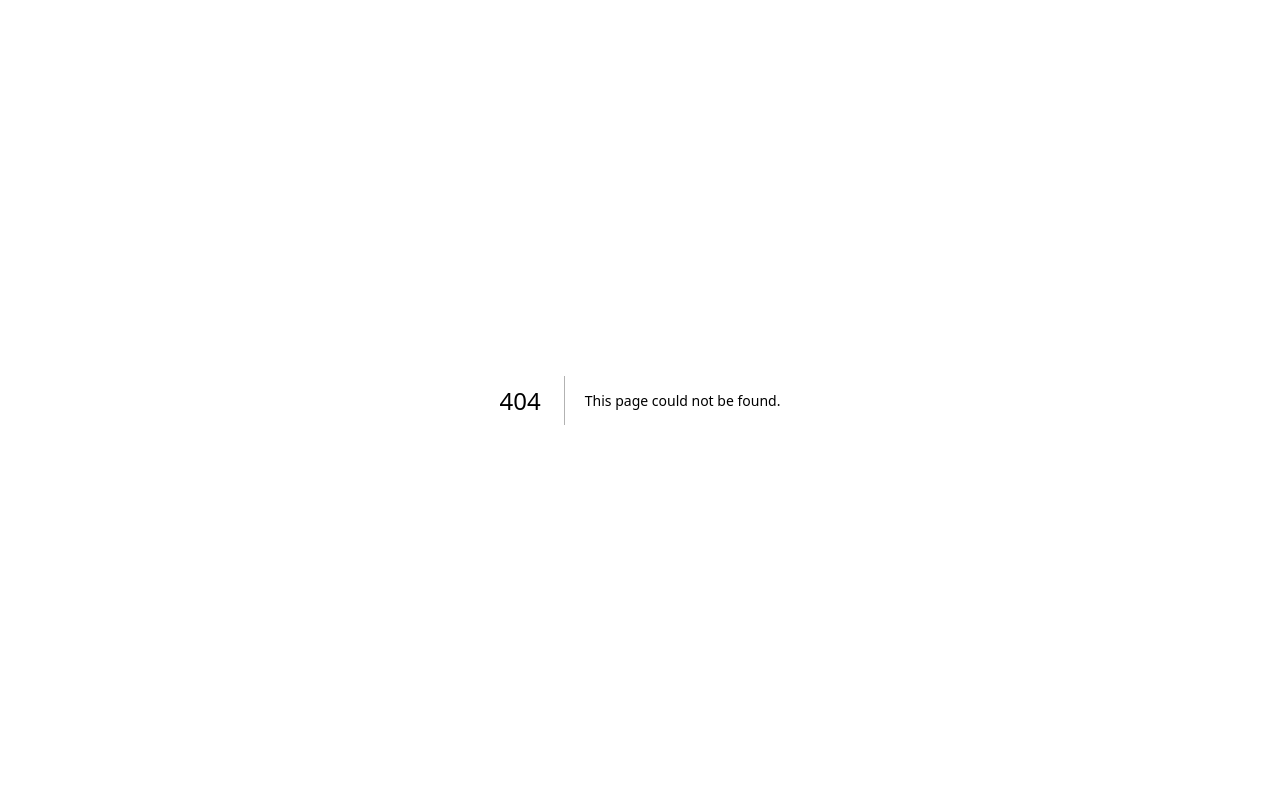
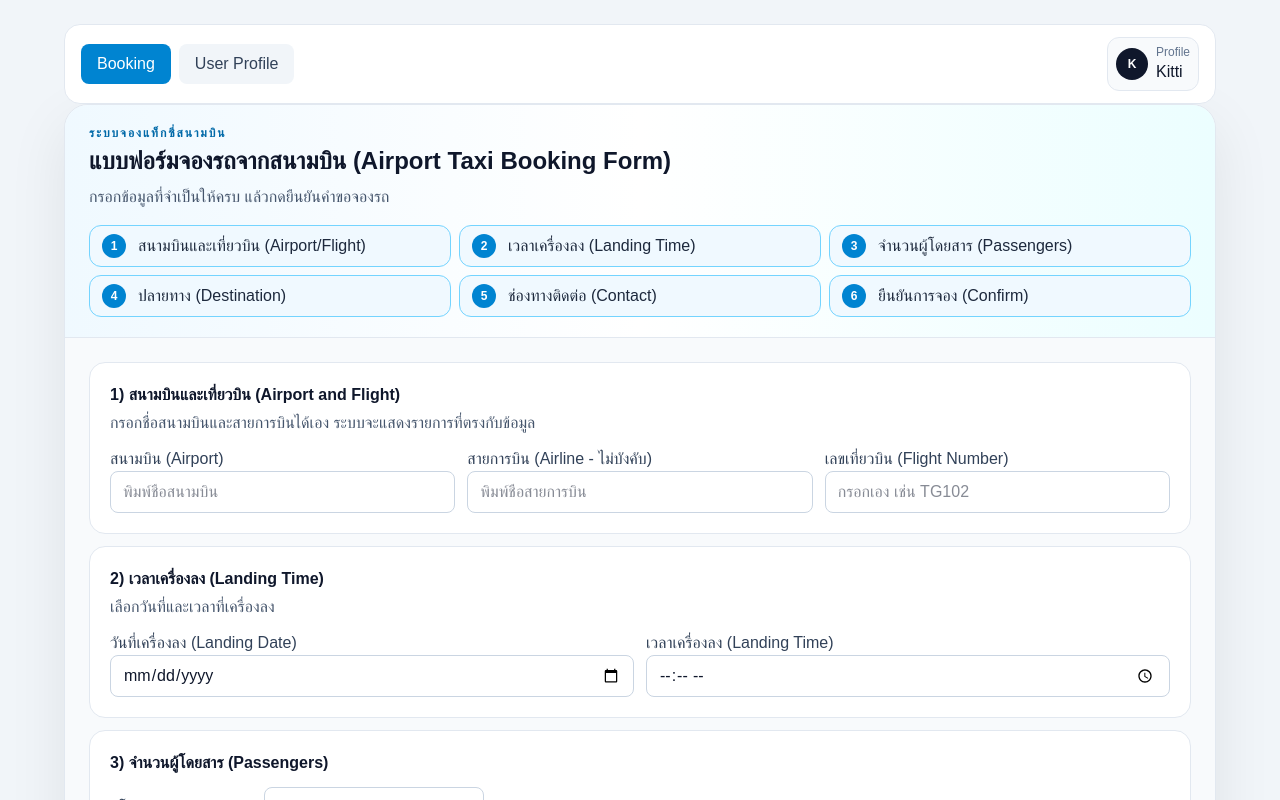
Before and after one commit to kittipatGolf/mini-app-AirCab, a Next.js app: page /booking in a window 1280 px wide. Before the commit this address had no page. Shown: the top 800 px of the page. Built offline with nearby package versions, Linux system fonts and the light colour scheme.

Commit message:
fix : - ย้านปุ่ม logout - page first login

```diff
--- a/middleware.ts
+++ b/middleware.ts
@@ -13,14 +13,18 @@ export function middleware(request: NextRequest) {
 
   const isLoginPath = pathname.startsWith("/login");
   const isAdminPath = pathname.startsWith("/admin");
-  const isUserPath = pathname === "/" || pathname.startsWith("/profile");
+  const isUserPath = pathname.startsWith("/booking") || pathname.startsWith("/profile");
+
+  if (pathname === "/") {
+    return NextResponse.redirect(new URL("/login", request.url));
+  }
 
   if (isLoginPath) {
     if (role === "admin") {
       return NextResponse.redirect(new URL("/admin", request.url));
     }
     if (role === "user") {
-      return NextResponse.redirect(new URL("/", request.url));
+      return NextResponse.redirect(new URL("/booking", request.url));
     }
     return NextResponse.next();
   }
--- /dev/null
+++ b/src/app/booking/page.tsx
@@ -0,0 +1,13 @@
+import { BookingForm } from "../../components/booking/BookingForm";
+import { AppNavbar } from "../../components/navigation/AppNavbar";
+
+export default function BookingPage() {
+  return (
+    <main className="min-h-screen bg-slate-100 pb-4 sm:px-6 sm:py-6 lg:px-8">
+      <AppNavbar profileName="Kitti" />
+      <div className="mx-auto mt-4 w-full max-w-6xl px-4 sm:mt-0 sm:px-0">
+        <BookingForm />
+      </div>
+    </main>
+  );
+}
--- a/src/app/login/page.tsx
+++ b/src/app/login/page.tsx
@@ -31,7 +31,7 @@ export default function LoginPage() {
     }
 
     document.cookie = `${AUTH_COOKIE_NAME}=${account.role}; path=/; max-age=86400; samesite=lax`;
-    router.push(account.role === "admin" ? "/admin" : "/");
+    router.push(account.role === "admin" ? "/admin" : "/booking");
     router.refresh();
   };
 
--- a/src/app/page.tsx
+++ b/src/app/page.tsx
@@ -1,13 +1,5 @@
-import { BookingForm } from "../components/booking/BookingForm";
-import { AppNavbar } from "../components/navigation/AppNavbar";
+import { redirect } from "next/navigation";
 
 export default function Home() {
-  return (
-    <main className="min-h-screen bg-slate-100 pb-4 sm:px-6 sm:py-6 lg:px-8">
-      <AppNavbar profileName="Kitti" />
-      <div className="mx-auto mt-4 w-full max-w-6xl px-4 sm:mt-0 sm:px-0">
-        <BookingForm />
-      </div>
-    </main>
-  );
+  redirect("/login");
 }
--- a/src/components/navigation/AppNavbar.tsx
+++ b/src/components/navigation/AppNavbar.tsx
@@ -2,12 +2,13 @@
 
 import Link from "next/link";
 import { usePathname } from "next/navigation";
+import { useEffect, useRef, useState } from "react";
 import { LogoutButton } from "../auth/LogoutButton";
 
 type AppNavbarProps = { profileName: string };
 
 const pages = [
-  { href: "/", label: "Booking" },
+  { href: "/booking", label: "Booking" },
   { href: "/profile", label: "User Profile" },
 ];
 
@@ -17,6 +18,20 @@ function getInitial(name: string) {
 
 export function AppNavbar({ profileName }: AppNavbarProps) {
   const pathname = usePathname();
+  const [isMenuOpen, setIsMenuOpen] = useState(false);
+  const profileMenuRef = useRef<HTMLDivElement | null>(null);
+
+  useEffect(() => {
+    const handleClickOutside = (event: MouseEvent) => {
+      if (!profileMenuRef.current) return;
+      if (!profileMenuRef.current.contains(event.target as Node)) {
+        setIsMenuOpen(false);
+      }
+    };
+
+    document.addEventListener("mousedown", handleClickOutside);
+    return () => document.removeEventListener("mousedown", handleClickOutside);
+  }, []);
 
   return (
     <header className="sticky top-0 z-30 w-full border-b border-slate-200 bg-white/95 px-3 py-3 backdrop-blur sm:mx-auto sm:max-w-6xl sm:rounded-2xl sm:border sm:px-4">
@@ -28,6 +43,7 @@ export function AppNavbar({ profileName }: AppNavbarProps) {
               <Link
                 key={page.href}
                 href={page.href}
+                onClick={() => setIsMenuOpen(false)}
                 className={`whitespace-nowrap rounded-lg px-4 py-2 text-base font-medium transition ${
                   isActive
                     ? "bg-sky-600 text-white"
@@ -40,17 +56,29 @@ export function AppNavbar({ profileName }: AppNavbarProps) {
           })}
         </nav>
 
-        <div className="flex shrink-0 items-center gap-2">
-          <LogoutButton className="rounded-lg border border-slate-300 bg-white px-3 py-2 text-base font-medium text-slate-700 hover:bg-slate-100" />
-          <div className="flex items-center gap-2 rounded-xl border border-slate-200 bg-slate-50 px-2 py-1.5">
+        <div className="relative shrink-0" ref={profileMenuRef}>
+          <button
+            type="button"
+            onClick={() => setIsMenuOpen((prev) => !prev)}
+            className="flex items-center gap-2 rounded-xl border border-slate-200 bg-slate-50 px-2 py-1.5"
+          >
             <div className="grid h-8 w-8 place-items-center rounded-full bg-slate-900 text-xs font-semibold text-white">
               {getInitial(profileName)}
             </div>
-            <div className="hidden sm:block">
+            <div className="hidden sm:block text-left">
               <p className="text-xs text-slate-500">Profile</p>
               <p className="text-base font-medium text-slate-900">{profileName}</p>
             </div>
-          </div>
+          </button>
+
+          {isMenuOpen ? (
+            <div className="absolute right-0 mt-2 w-36 rounded-xl border border-slate-200 bg-white p-1 shadow-lg">
+              <LogoutButton
+                className="block w-full rounded-lg px-3 py-2 text-left text-base font-medium text-slate-700 hover:bg-slate-100"
+                label="Logout"
+              />
+            </div>
+          ) : null}
         </div>
       </div>
     </header>
```
